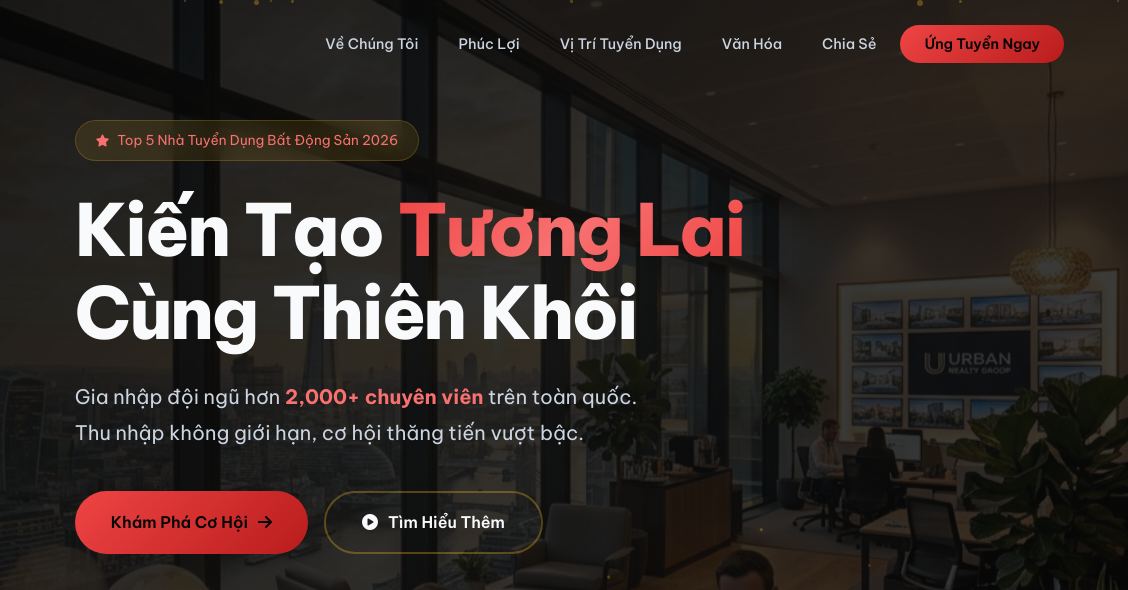
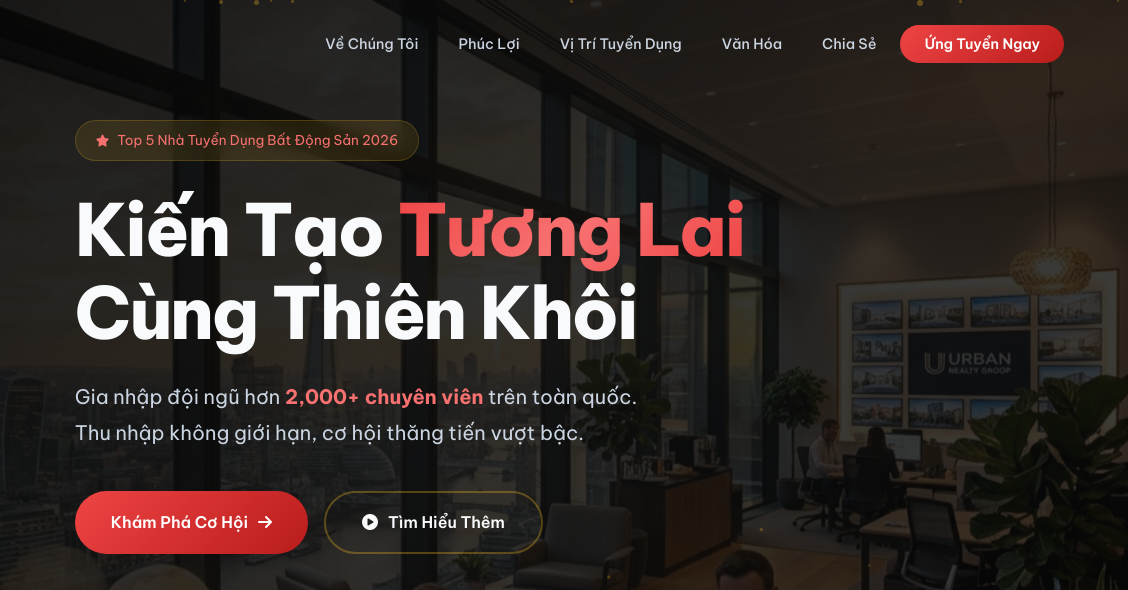
Before and after one commit to khangthienkhoi9x/recruitment-landing-page, a plain HTML site: page index.html in a window 1280 px wide. Shown: the top 590 px of the page, 152-1280 px from the left. Drawn offline with Linux system fonts and the light colour scheme.

Commit message:
🎨 Fix button text contrast and shadow color

```diff
--- a/styles.css
+++ b/styles.css
@@ -245,14 +245,14 @@ ul { list-style: none; }
 
 .btn-nav-apply {
     background: var(--gradient-primary) !important;
-    color: var(--navy-950) !important;
+    color: #ffffff !important;
     font-weight: 600 !important;
     padding: 10px 24px !important;
 }
 
 .btn-nav-apply:hover {
     transform: translateY(-2px);
-    box-shadow: 0 8px 24px rgba(245, 158, 11, 0.3);
+    box-shadow: var(--shadow-gold);
 }
 
 .hamburger {
@@ -322,12 +322,12 @@ ul { list-style: none; }
 
 .btn-primary {
     background: var(--gradient-primary);
-    color: var(--navy-950);
+    color: #ffffff;
 }
 
 .btn-primary:hover {
     transform: translateY(-3px);
-    box-shadow: 0 12px 35px rgba(245, 158, 11, 0.35);
+    box-shadow: var(--shadow-hover);
 }
 
 .btn-outline {
```
